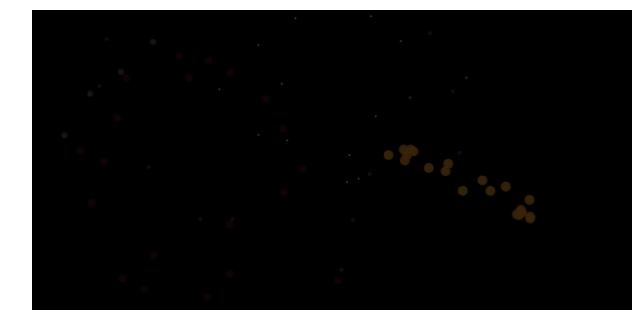
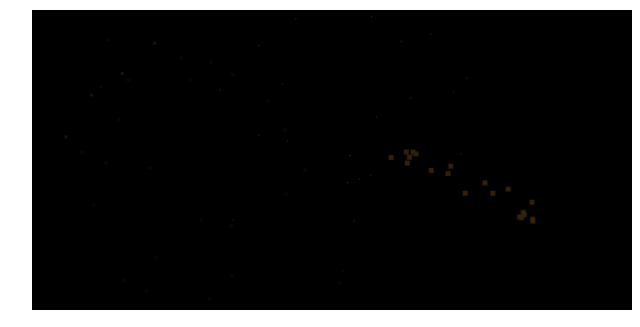
Before and after one commit to warpedpuppy/fireworks-tutorial, a plain HTML site: page index.html in a window 1280 px wide. Both pictures are taken after a click on the radio button 660 px from the left and 451 px from the top of the page. Shown: the top 327 px of the page, 308-948 px from the left. Drawn offline with Linux system fonts and the light colour scheme.

Commit message:
enabled shape change

```diff
--- a/canvas.js
+++ b/canvas.js
@@ -3,6 +3,14 @@
 
 	const fireworkQText = document.getElementById("fireworkQ");
 	const fireworkQInputRange = document.getElementById("fireworkQInputRange");
+	const fireworkShapeRadioInput = document.querySelectorAll("[name=shape]");
+	let shape = "circle";
+	for (radio of fireworkShapeRadioInput) {
+		radio.onclick = function(e) {
+			shape = this.value;
+		}
+	}
+
 	let fireworks = [];
 	let fireworkQ = 5;
 	fireworkQText.innerText = fireworkQ;
@@ -119,8 +127,11 @@
 
 		draw(x, y, alpha, color) {
 			context.beginPath();
-			// context.rect(x * this.sizeVariance, y * this.sizeVariance, this.size, this.size)
-			context.arc(x * this.sizeVariance, y * this.sizeVariance, this.size, 0, 2 * Math.PI, false);
+			if (shape === 'circle') {
+				context.arc(x * this.sizeVariance, y * this.sizeVariance, this.size, 0, 2 * Math.PI, false);
+			} else {
+				context.rect(x * this.sizeVariance, y * this.sizeVariance, this.size, this.size)
+			}
 			context.fillStyle = `rgba(${color[0]}, ${color[1]}, ${color[2]}, ${alpha})`;
 			context.fill();
 		}
--- a/index.html
+++ b/index.html
@@ -16,10 +16,10 @@
       <label>shape:</label>
       <div>
         <label>circle</label
-        ><input type="radio" name="shape" id="circle" checked />
+        ><input type="radio" name="shape" value="circle" checked />
       </div>
       <div>
-        <label>square</label><input type="radio" name="shape" id="square" />
+        <label>square</label><input type="radio" name="shape" value="square" />
       </div>
     </fieldset>
     <script src="canvas.js"></script>
```
